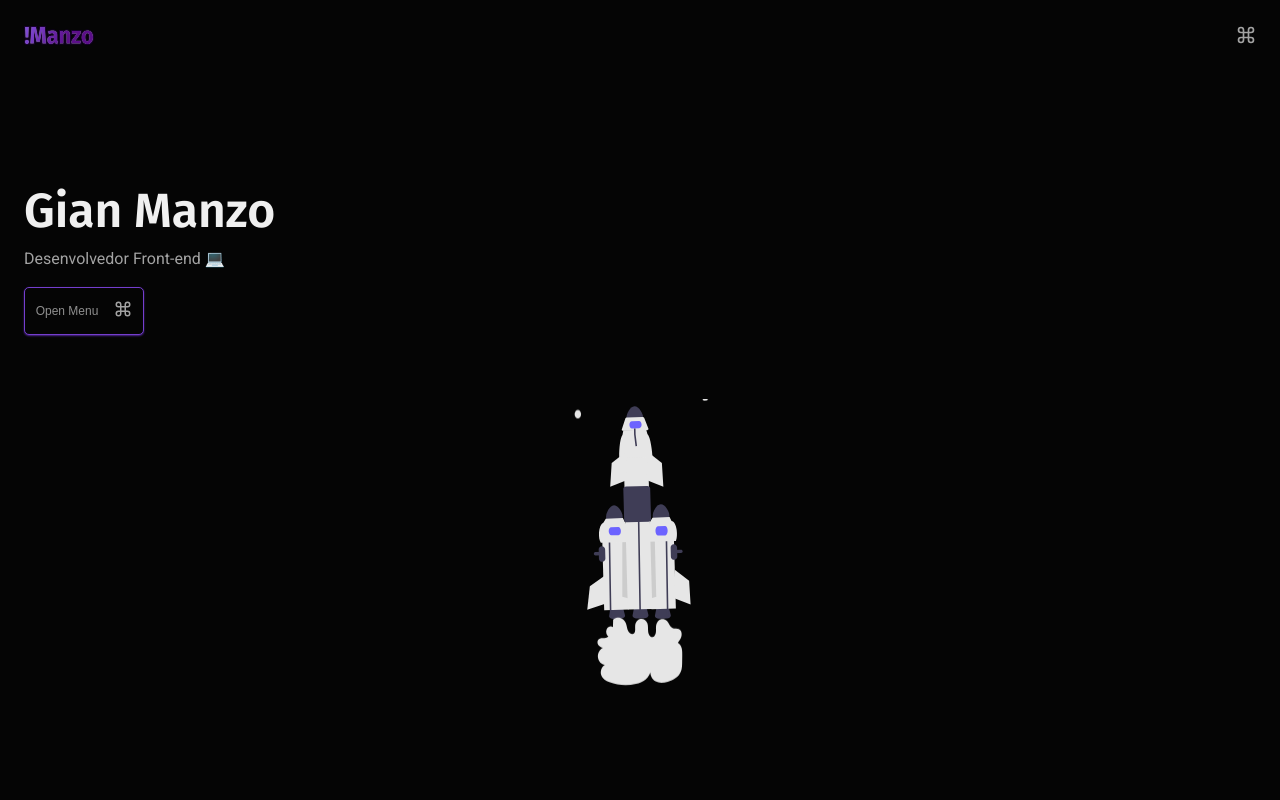
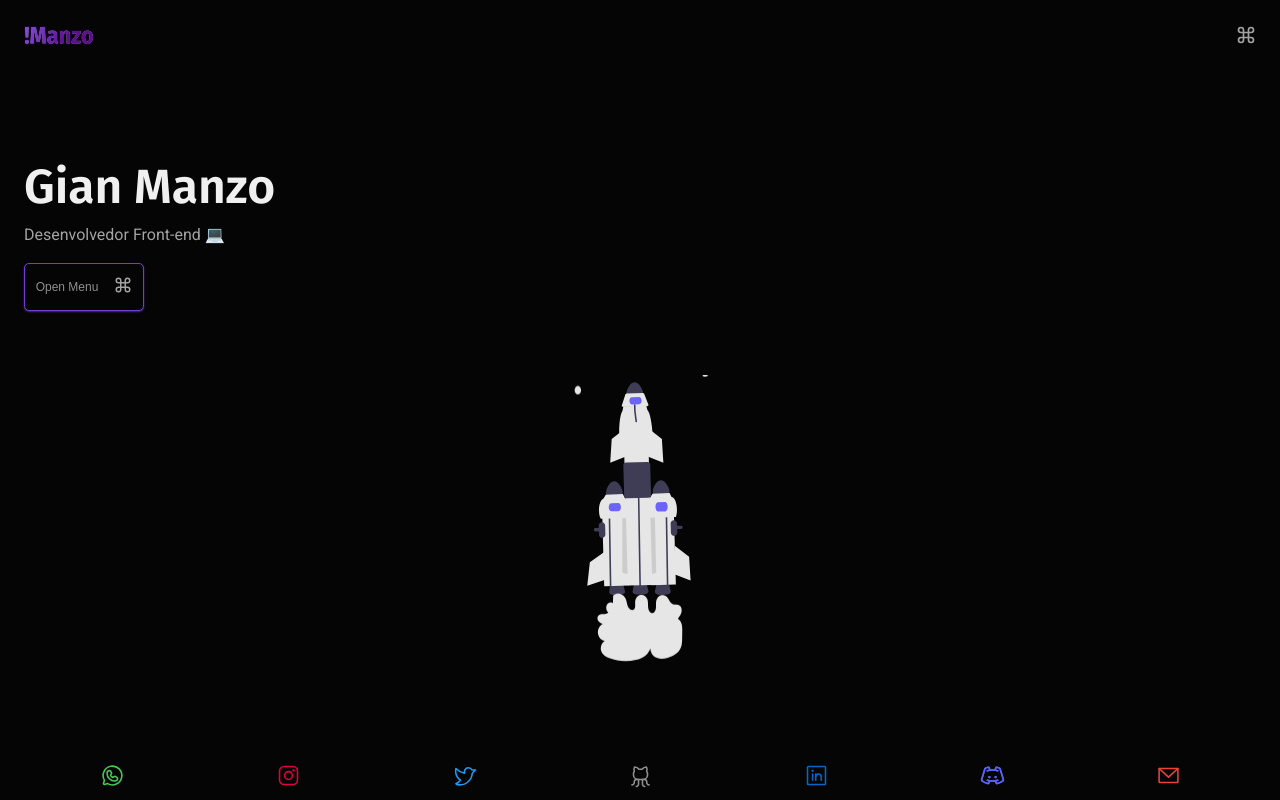
Before and after one commit to GianManzo/manzo-webSite, a React (Create React App) app: page / in a window 1280 px wide. Built offline with nearby package versions, Linux system fonts and the light colour scheme.

Commit message:
custom footer

```diff
--- a/package.json
+++ b/package.json
@@ -7,6 +7,7 @@
     "@testing-library/react": "^13.3.0",
     "@testing-library/user-event": "^13.5.0",
     "history": "^5.3.0",
+    "phosphor-react": "^1.4.1",
     "react": "^18.2.0",
     "react-dom": "^18.2.0",
     "react-router-dom": "6.0.0-beta.0",
--- a/src/App.jsx
+++ b/src/App.jsx
@@ -2,6 +2,9 @@ import React from 'react'
 import { BrowserRouter, Routes, Route } from 'react-router-dom'
 import { Home } from './pages/Home/Home'
 import { Header } from './components/Header/Header'
+import { Footer } from './components/Footer/Footer'
+import { useState } from 'react'
+import { useEffect } from 'react'
 
 function App() {
   return (
@@ -11,6 +14,7 @@ function App() {
         <Routes>
           <Route path="/" element={<Home />} />
         </Routes>
+        <Footer />
       </BrowserRouter>
     </>
   )
--- a/src/_variables/_colors.js
+++ b/src/_variables/_colors.js
@@ -1,23 +1,23 @@
 export const gray = {
-  c1: '#F5F5F5',
-  c2: '#F0F0F0',
-  c3: '#E0E0E0',
-  c4: '#CCCCCC',
-  c5: '#B8B8B8',
-  c6: '#A3A3A3',
-  c7: '#8F8F8F',
-  c8: '#7A7A7A',
-  c9: '#666666',
-  c10: '#525252',
-  c11: '#3D3D3D',
-  c12: '#303030',
-  c13: '#292929',
-  c14: '#262626',
-  c15: '#212121',
-  c16: '#1D1D1D',
-  c17: '#181818',
-  c18: '#141414',
-  c19: '#050505'
+  g1: '#F5F5F5',
+  g2: '#F0F0F0',
+  g3: '#E0E0E0',
+  g4: '#CCCCCC',
+  g5: '#B8B8B8',
+  g6: '#A3A3A3',
+  g7: '#8F8F8F',
+  g8: '#7A7A7A',
+  g9: '#666666',
+  g10: '#525252',
+  g11: '#3D3D3D',
+  g12: '#303030',
+  g13: '#292929',
+  g14: '#262626',
+  g15: '#212121',
+  g16: '#1D1D1D',
+  g17: '#181818',
+  g18: '#141414',
+  g19: '#050505'
 }
 
 export const purple = {
--- /dev/null
+++ b/src/components/Footer/Footer.jsx
@@ -0,0 +1,57 @@
+import React from 'react'
+import * as C from './_Footer'
+import {
+  WhatsappLogo,
+  InstagramLogo,
+  TwitterLogo,
+  GithubLogo,
+  LinkedinLogo,
+  DiscordLogo,
+  EnvelopeSimple
+} from 'phosphor-react'
+
+export const Footer = () => {
+  return (
+    <C.Footer>
+      <C.Nav>
+        <C.Ul className="show-animation">
+          <li>
+            <a href="#">
+              <WhatsappLogo size={25} color="#49C758" />
+            </a>
+          </li>
+          <li>
+            <a href="#">
+              <InstagramLogo size={25} color="#DF0041" />
+            </a>
+          </li>
+          <li>
+            <a href="#">
+              <TwitterLogo size={25} color="#1D9BF0" />
+            </a>
+          </li>
+          <li>
+            <a href="#">
+              <GithubLogo size={25} color="#8F8F8F" />
+            </a>
+          </li>
+          <li>
+            <a href="#">
+              <LinkedinLogo size={25} color="#0A66C2" />
+            </a>
+          </li>
+          <li>
+            <a href="#">
+              <DiscordLogo size={25} color="#5865F2" />
+            </a>
+          </li>
+          <li>
+            <a href="#">
+              <EnvelopeSimple size={25} color="#EA4335" />
+            </a>
+          </li>
+        </C.Ul>
+      </C.Nav>
+    </C.Footer>
+  )
+}
--- /dev/null
+++ b/src/components/Footer/_Footer.js
@@ -0,0 +1,22 @@
+import styled from 'styled-components'
+import { gray } from '../../_variables/_colors'
+
+export const height_Footer = '48px'
+
+export const Footer = styled.footer`
+  background-color: ${gray.g19};
+  height: ${height_Footer};
+  display: flex;
+  justify-content: center;
+`
+
+export const Ul = styled.ul`
+  height: 100%;
+  display: flex;
+  align-items: center;
+  justify-content: space-around;
+`
+export const Nav = styled.nav`
+  width: 100%;
+  margin-inline: 24px;
+`
--- a/src/components/Header/_Header.js
+++ b/src/components/Header/_Header.js
@@ -5,7 +5,7 @@ export const height_Header = '72px'
 
 export const Header = styled.header`
   height: ${height_Header};
-  background-color: ${gray.c19};
+  background-color: ${gray.g19};
 `
 
 export const Nav = styled.nav`
--- a/src/index.css
+++ b/src/index.css
@@ -24,9 +24,8 @@ li.logo {
   }
 }
 
-.rocket-animation {
+.show-animation {
   animation: rocket 1.5s ease;
-  margin-top: 4rem;
 }
 
 @keyframes rocket {
--- a/src/pages/Home/Home.jsx
+++ b/src/pages/Home/Home.jsx
@@ -14,7 +14,7 @@ export const Home = () => {
           <C.Btn>
             Open Menu <span>{<MenuIcon width={18} height={18} />}</span>
           </C.Btn>
-          <C.Rocket className="rocket-animation">
+          <C.Rocket className="show-animation">
             <Rocket />
           </C.Rocket>
         </C.Container>
--- a/src/pages/Home/_Home.js
+++ b/src/pages/Home/_Home.js
@@ -1,20 +1,21 @@
 import styled from 'styled-components'
 import { height_Header } from '../../components/Header/_Header'
 import { gray, purple } from '../../_variables/_colors'
+import { height_Footer } from '../../components/Footer/_Footer'
 
 export const Container = styled.div`
   display: flex;
   flex-direction: column;
   justify-content: center;
-  height: calc(100vh - ${height_Header});
+  height: calc(100vh - ${height_Header} - ${height_Footer});
   margin-inline: 24px;
 `
 export const Wrapper = styled.div`
-  background-color: ${gray.c19};
+  background-color: ${gray.g19};
 `
 
 export const Title = styled.h1`
-  color: ${gray.c2};
+  color: ${gray.g2};
   font-family: 'Fira Sans', sans-serif;
   font-size: 48px;
   font-weight: 600;
@@ -22,7 +23,7 @@ export const Title = styled.h1`
 
 export const Subtitle = styled.p`
   font-family: 'Roboto', sans-serif;
-  color: ${gray.c6};
+  color: ${gray.g6};
   margin-top: 1rem;
 `
 
@@ -35,8 +36,8 @@ export const Btn = styled.button`
   height: 48px;
   font-size: 12px;
   margin-top: 20px;
-  background-color: ${gray.c19};
-  color: ${gray.c7};
+  background-color: ${gray.g19};
+  color: ${gray.g7};
   border: 1px solid ${purple.p4};
   box-shadow: 0 1px 2px 0 ${purple.p4s};
   border-radius: 5px;
@@ -47,4 +48,5 @@ export const Rocket = styled.div`
   display: flex;
   justify-content: center;
   margin-inline: 24px;
+  margin-top: 4rem;
 `
```
Also changed, not shown: 1 other file (tests, documents, lock files or other folders).
